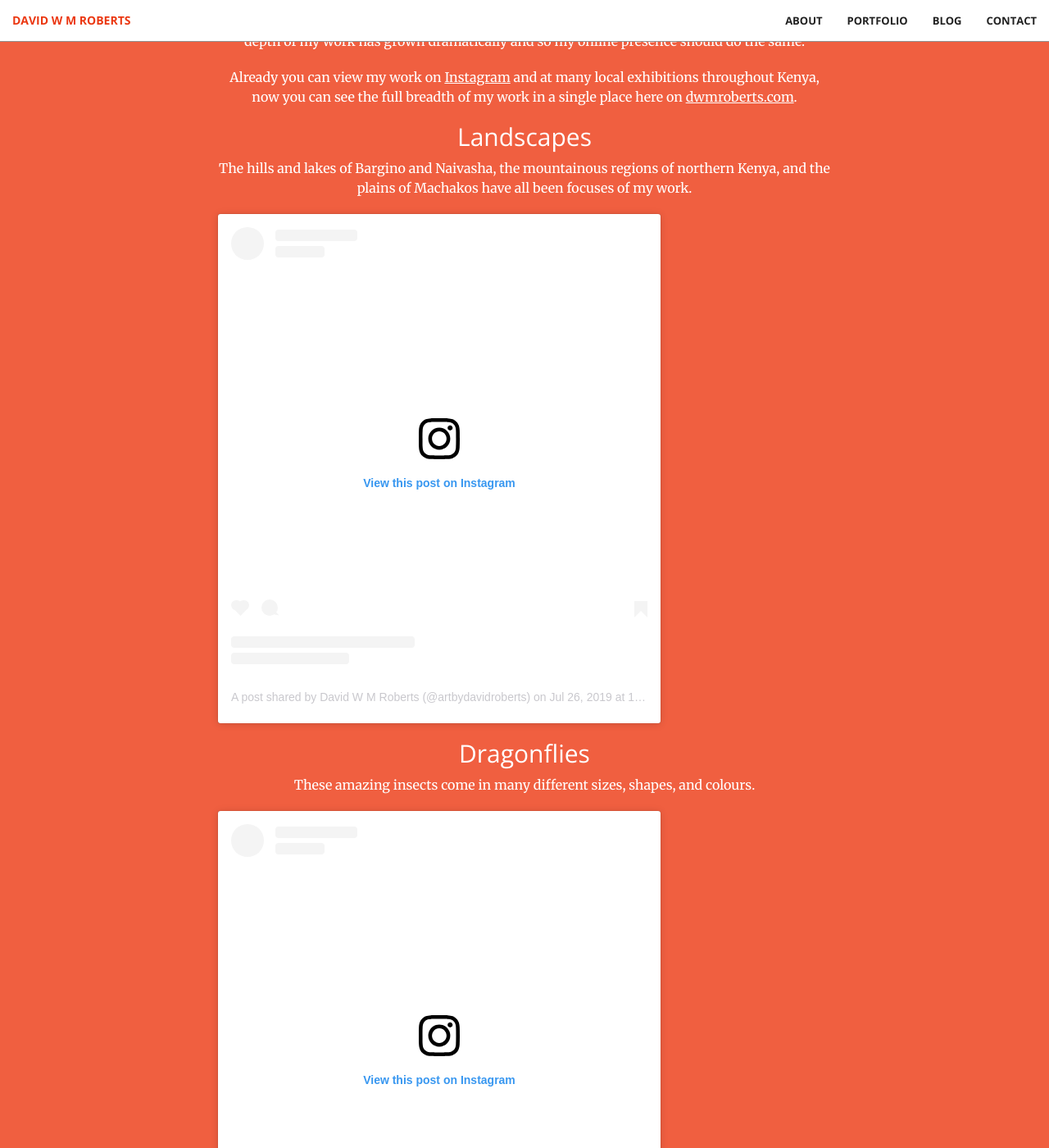
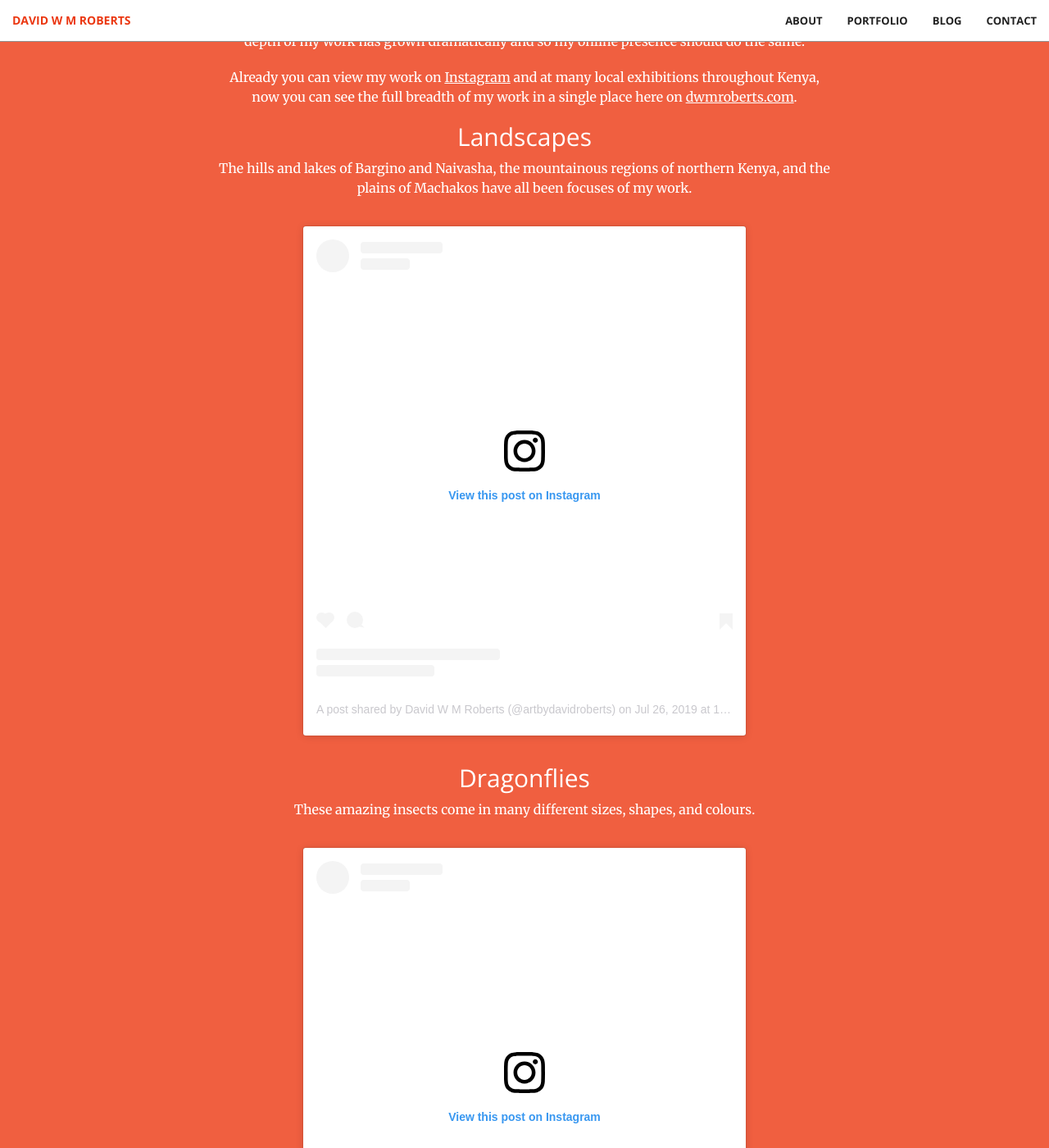
Before and after one commit to dwmroberts/dwmroberts.github.io, a Jekyll site: the page built from _posts/2020-02-11-welcome.markdown, in a window 1280 px wide and 1400 px high, scrolled down 522 px. Shown: the whole window at 82% size. Built offline with Jekyll 4.4.1, drawn with Linux system fonts in a browser that asks for light colours; a script that is not in the unit is left out.

Commit message:
FIx for instagram post issue

```diff
--- a/_sass/_base.scss
+++ b/_sass/_base.scss
@@ -440,5 +440,5 @@ body {
 }
 
 .instagram-media {
-    margin: 2em auto;
+    margin: 2em auto !important;
 }
```
